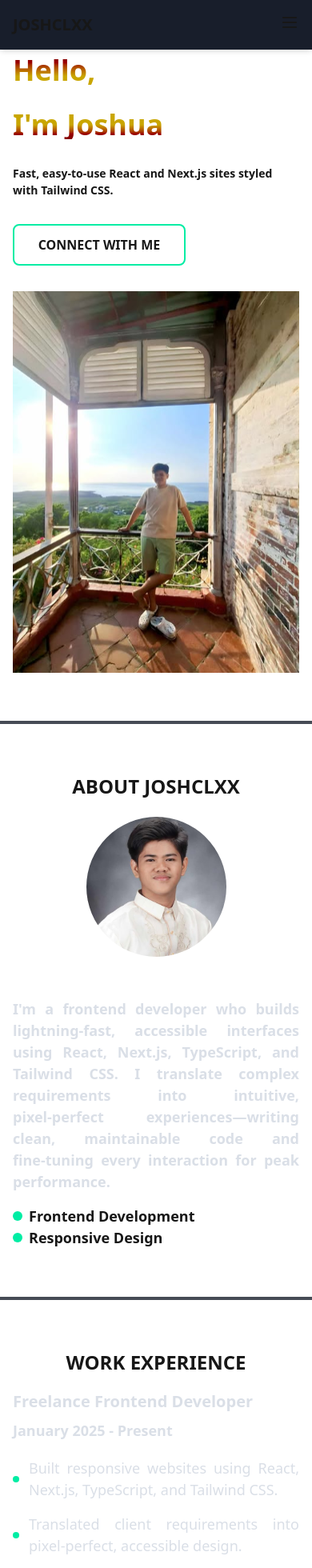
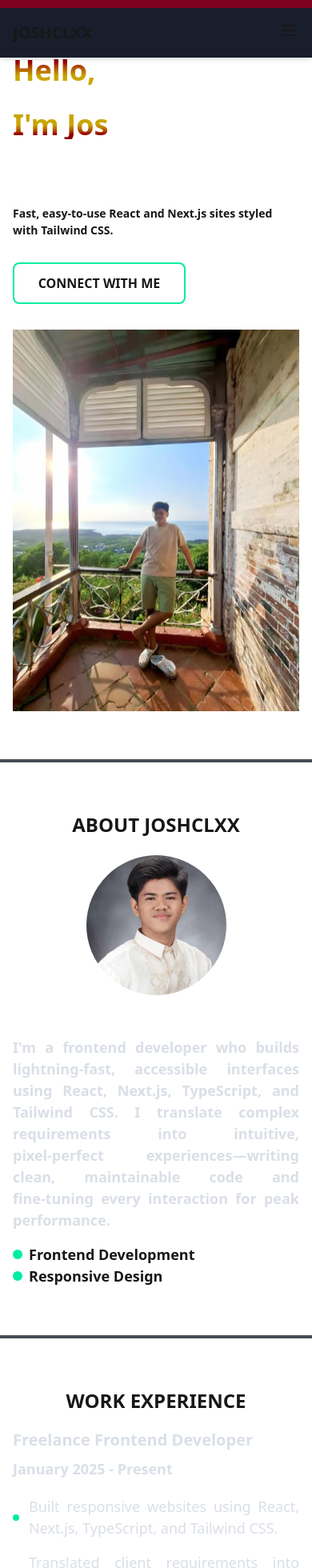
Before and after one commit to Joshclxx/Portfolio, a Next.js app: page / in a window 390 px wide. Shown: the top 1960 px of the page at 80% size. Built offline with nearby package versions, Linux system fonts and the light colour scheme.

Commit message:
Update Home Page and Hero COmponent

```diff
--- a/package.json
+++ b/package.json
@@ -11,9 +11,11 @@
   "dependencies": {
     "classnames": "^2.5.1",
     "emailjs-com": "^3.2.0",
+    "motion": "^12.9.2",
     "next": "15.3.1",
     "react": "^19.0.0",
-    "react-dom": "^19.0.0"
+    "react-dom": "^19.0.0",
+    "react-simple-typewriter": "^5.0.1"
   },
   "devDependencies": {
     "@eslint/eslintrc": "^3",
--- a/src/app/globals.css
+++ b/src/app/globals.css
@@ -30,6 +30,10 @@
     --background: var(--Primary);
     --foreground: var(--textPrimary);
   }
+}
+
+html {
+  scroll-behavior: smooth;
 }
 
 body {
--- a/src/app/layout.tsx
+++ b/src/app/layout.tsx
@@ -24,14 +24,12 @@ export const metadata: Metadata = {
 
 export default function RootLayout({
   children,
-}: Readonly<{
+}: {
   children: React.ReactNode;
-}>) {
+}) {
   return (
     <html lang="en">
-      <head>
-        <link rel="icon" href="/icon/portfolioLogo.svg" type="image/svg+xml" />
-      </head>
+      <head />
       <body
         className={`${geistSans.variable} ${geistMono.variable} antialiased`}
       >
--- a/src/app/page.tsx
+++ b/src/app/page.tsx
@@ -1,14 +1,36 @@
-// Page.tsx
+"use client";
+
 import React from "react";
 import Hero from "@/components/Hero";
 import About from "@/components/About";
 import Project from "@/components/Project";
 import Connect from "@/components/Connect";
 import Work from "@/components/Work";
+import { motion, useScroll, useSpring } from "framer-motion";
 
 export default function Home() {
+  const { scrollYProgress } = useScroll();
+  const scaleX = useSpring(scrollYProgress, {
+    stiffness: 100,
+    damping: 30,
+    restDelta: 0.001,
+  });
+
   return (
     <div className="flex flex-col items-center w-full">
+      <motion.div
+        id="scroll-indicator"
+        style={{
+          scaleX,
+          position: "fixed",
+          top: 0,
+          left: 0,
+          right: 0,
+          height: 10,
+          originX: 0,
+          backgroundColor: "#800020",
+        }}
+      />
       <section id="hero">
         <Hero />
       </section>
--- a/src/components/About.tsx
+++ b/src/components/About.tsx
@@ -1,26 +1,51 @@
+"use client";
+
 import React from "react";
 import SectionContainer from "./SectionContainer";
 import Image from "next/image";
+import { motion } from "framer-motion";
 
 const About = () => {
   return (
     <SectionContainer background="w-full max-w-[1440px] mx-auto mt-2 mb-2">
       <div className="px-4 md:px-8 lg:px-[120px] pb-0">
-        <div>
+        <motion.div
+          initial={{ opacity: 0, scale: 0.95 }}
+          whileInView={{ opacity: 1, scale: 1 }}
+          viewport={{ amount: 0.5 }}
+          transition={{
+            duration: 0.4,
+            scale: { type: "spring", bounce: 0.5 },
+          }}
+        >
           <p className="text-[24px] md:text-[12px] lg:text-[40px] font-semibold text-center">
             ABOUT JOSHCLXX
           </p>
-        </div>
+        </motion.div>
+
         <div className="grid grid-cols-1 md:grid-cols-[175px_auto] gap-[52px] mt-5">
-          <div className="flex flex-col items-center">
+          <motion.div
+            initial={{ opacity: 0, y: 50 }}
+            whileInView={{ opacity: 1, y: 0 }}
+            viewport={{ amount: 0.5 }}
+            transition={{ duration: 0.6, delay: 0.2 }}
+            className="flex flex-col items-center"
+          >
             <Image
               src="/image/jshclxx.svg"
               alt="Jshclxx"
               width={175}
               height={175}
             />
-          </div>
-          <div className="flex flex-col">
+          </motion.div>
+
+          <motion.div
+            initial={{ opacity: 0, y: 50 }}
+            whileInView={{ opacity: 1, y: 0 }}
+            viewport={{ amount: 0.5 }}
+            transition={{ duration: 0.6, delay: 0.4 }}
+            className="flex flex-col"
+          >
             <p className="font-semibold text-[18px] md:text-[9px] lg:text-[24px] text-textPrimary text-justify">
               I&apos;m a frontend developer who builds lightning‑fast,
               accessible interfaces using React, Next.js, TypeScript, and
@@ -28,19 +53,33 @@ const About = () => {
               pixel‑perfect experiences—writing clean, maintainable code and
               fine‑tuning every interaction for peak performance.
             </p>
-            <div className="flex items-center gap-2 mt-4">
+
+            <motion.div
+              initial={{ opacity: 0, x: -30 }}
+              whileInView={{ opacity: 1, x: 0 }}
+              viewport={{ amount: 0.5 }}
+              transition={{ duration: 0.5, delay: 0.6 }}
+              className="flex items-center gap-2 mt-4"
+            >
               <div className="h-[12px] w-[12px] rounded-full bg-link" />
               <p className="font-semibold text-[18px] md:text-[9px] lg:text-[24px]">
                 Frontend Development
               </p>
-            </div>
-            <div className="flex items-center gap-2">
+            </motion.div>
+
+            <motion.div
+              initial={{ opacity: 0, x: -30 }}
+              whileInView={{ opacity: 1, x: 0 }}
+              viewport={{ amount: 0.5 }}
+              transition={{ duration: 0.5, delay: 0.75 }}
+              className="flex items-center gap-2"
+            >
               <div className="h-[12px] w-[12px] rounded-full bg-link" />
               <p className="font-semibold text-[18px] md:text-[9px] lg:text-[24px]">
                 Responsive Design
               </p>
-            </div>
-          </div>
+            </motion.div>
+          </motion.div>
         </div>
       </div>
     </SectionContainer>
--- a/src/components/Connect.tsx
+++ b/src/components/Connect.tsx
@@ -3,13 +3,13 @@
 import React, { useRef } from "react";
 import emailjs from "emailjs-com";
 import SectionContainer from "./SectionContainer";
+import { motion } from "framer-motion";
 
 const Connect = () => {
   const form = useRef<HTMLFormElement>(null);
 
   const sendEmail = (e: React.FormEvent<HTMLFormElement>) => {
     e.preventDefault();
-
     if (!form.current) return;
 
     emailjs
@@ -32,22 +32,52 @@ const Connect = () => {
       );
   };
 
+  const containerVariants = {
+    hidden: { opacity: 0 },
+    show: {
+      opacity: 1,
+      transition: {
+        staggerChildren: 0.15,
+      },
+    },
+  };
+
+  const itemVariants = {
+    hidden: { opacity: 0, y: 30 },
+    show: {
+      opacity: 1,
+      y: 0,
+      transition: {
+        type: "spring",
+        stiffness: 70,
+        damping: 14,
+      },
+    },
+  };
+
   return (
     <SectionContainer background="w-full max-w-[1440px] mx-auto mt-2 mb-2">
       <div className="px-4 md:px-8 lg:px-[120px] pb-0">
-        <div>
-          <div className="bg-secondary w-full h-auto rounded-lg px-4">
+        <motion.div
+          initial="hidden"
+          whileInView="show"
+          viewport={{ once: true, amount: 0.2 }}
+          variants={containerVariants}
+          className="bg-secondary w-full h-auto rounded-lg px-4 py-6"
+        >
+          {/* Title */}
+          <motion.div variants={itemVariants}>
             <div className="text-center text-textPrimary text-[32px] font-semibold mb-5">
               CONNECT WITH ME
             </div>
+          </motion.div>
 
-            {/* FORM */}
-            <form
-              ref={form}
-              onSubmit={sendEmail}
-              className="flex flex-col gap-4"
+          {/* Form */}
+          <form ref={form} onSubmit={sendEmail} className="flex flex-col gap-4">
+            <motion.div
+              variants={itemVariants}
+              className="flex flex-col md:flex-row gap-4"
             >
-              <div className="flex flex-col md:flex-row gap-4">
               <input
                 type="text"
                 name="name"
@@ -62,19 +92,22 @@ const Connect = () => {
                 required
                 className="w-full h-[40px] bg-tertiary rounded-xl px-2"
               />
-              </div>
+            </motion.div>
 
-              <div className="flex flex-col">
+            <motion.div variants={itemVariants}>
               <textarea
                 name="message"
                 placeholder="Type your message here..."
                 required
                 className="w-full h-[160px] bg-tertiary rounded-xl px-2 py-2 resize-none"
               />
-              </div>
+            </motion.div>
 
-              {/* BUTTON */}
-              <div className="flex items-center justify-center mb-5">
+            {/* Button */}
+            <motion.div
+              variants={itemVariants}
+              className="flex items-center justify-center mb-5"
+            >
               <button
                 type="submit"
                 className="w-[200px] h-[40px] bg-link flex items-center justify-center rounded-lg hover:bg-hover/75 transition-transform transform hover:scale-105 cursor-pointer"
@@ -83,10 +116,9 @@ const Connect = () => {
                   SEND MESSAGE
                 </p>
               </button>
-              </div>
+            </motion.div>
           </form>
-          </div>
-        </div>
+        </motion.div>
       </div>
     </SectionContainer>
   );
--- a/src/components/Hero.tsx
+++ b/src/components/Hero.tsx
@@ -1,6 +1,10 @@
+"use client";
+
 import React from "react";
 import SectionContainer from "./SectionContainer";
 import Image from "next/image";
+import { motion } from "framer-motion";
+import { Typewriter } from "react-simple-typewriter";
 
 const Hero = () => {
   return (
@@ -8,21 +12,79 @@ const Hero = () => {
       <div className="px-4 md:px-8 lg:px-[120px] pb-0">
         <div className="grid grid-cols-1 md:grid-cols-2 gap-8 md:gap-[100px] items-center">
           <div className="flex flex-col items-start justify-center text-left gap-8">
-            <p className="font-bold text-[36px] md:text-[48px] lg:text-[64px] leading-none hero">
-              Hello,
-            </p>
-            <p className="font-bold text-[36px] md:text-[48px] lg:text-[64px] leading-none hero-2">
-              I&apos;m Joshua
-            </p>
-            <p className="font-semibold text-[14px] text-left">
+            {/* ANIMATION */}
+            <motion.div
+              initial={{ opacity: 0, scale: 0.95 }}
+              whileInView={{ opacity: 1, scale: 1 }}
+              viewport={{ amount: 0.5 }}
+              transition={{
+                duration: 0.4,
+                scale: { type: "spring", bounce: 0.5 },
+              }}
+            >
+              <p className="font-bold text-[36px] md:text-[48px] lg:text-[64px] leading-none hero">
+                Hello,
+              </p>
+            </motion.div>
+
+            {/* TYPEWRITER ANIMATION */}
+            <motion.p
+              initial={{ opacity: 0 }}
+              whileInView={{ opacity: 1 }}
+              viewport={{ amount: 0.5 }}
+              transition={{ duration: 0.6, delay: 0.2 }}
+              className="font-bold text-[36px] md:text-[48px] lg:text-[64px] leading-none hero-2"
+            >
+              I&apos;m{" "}
+              <span className="inline-block">
+                <Typewriter
+                  words={["Joshua"]}
+                  loop={false}
+                  cursor
+                  cursorStyle="_"
+                  typeSpeed={100}
+                  deleteSpeed={50}
+                  delaySpeed={1000}
+                />
+              </span>
+            </motion.p>
+
+            <motion.p
+              initial={{ opacity: 0, y: 50 }}
+              whileInView={{ opacity: 1, y1: 0 }}
+              viewport={{ amount: 0.5 }}
+              transition={{ duration: 0.6, delay: 0.4 }}
+              className="font-semibold text-[14px] text-left"
+            >
               Fast, easy-to-use React and Next.js sites styled with Tailwind
               CSS.
-            </p>
-            <div className="w-full max-w-[216px] h-[52px] border-2 border-link bg-transparent rounded-lg flex items-center justify-center hover:bg-hover/45">
-              <p className="text-center font-semibold">CONNECT WITH ME</p>
-            </div>
+            </motion.p>
+
+            {/* BUTTON */}
+            <motion.div
+              initial={{ opacity: 0, scale: 0.9 }}
+              whileInView={{ opacity: 1, scale: 1 }}
+              viewport={{ amount: 0.5 }}
+              transition={{ duration: 0.6, delay: 0.6 }}
+              className="w-full max-w-[216px] h-[52px] border-2 border-link bg-transparent rounded-lg flex items-center justify-center hover:bg-hover/45 mt-12"
+            >
+              <a
+                href="#connect"
+                className="text-center font-semibold w-full h-full flex items-center justify-center"
+              >
+                CONNECT WITH ME
+              </a>
+            </motion.div>
           </div>
-          <div className="flex justify-center md:justify-end">
+
+          {/* Hero Image */}
+          <motion.div
+            initial={{ opacity: 0, x: 100 }}
+            whileInView={{ opacity: 1, x: 0 }}
+            viewport={{ amount: 0.5 }}
+            transition={{ duration: 0.8 }}
+            className="flex justify-center md:justify-end"
+          >
             <Image
               src="/image/hero-img.svg"
               alt="Hero"
@@ -30,7 +92,7 @@ const Hero = () => {
               height={500}
               className="object-contain w-full max-w-[400px] lg:max-w-[641px]"
             />
-          </div>
+          </motion.div>
         </div>
       </div>
     </SectionContainer>
--- a/src/components/Navbar.tsx
+++ b/src/components/Navbar.tsx
@@ -1,4 +1,3 @@
-// Navbar.tsx
 "use client";
 
 import { useState } from "react";
@@ -21,7 +20,7 @@ const Navbar = () => {
   };
 
   return (
-    <nav className="w-full bg-tertiary shadow-md sticky top-0 z-50">
+    <nav className="w-full bg-tertiary shadow-md sticky top-2.5 z-50">
       <div className="px-4 md:px-8 lg:px-[120px]">
         <div className="flex justify-between items-center py-4">
           <div className="font-bold text-xl">JOSHCLXX</div>
--- a/src/components/Project.tsx
+++ b/src/components/Project.tsx
@@ -1,6 +1,9 @@
+"use client";
+
 import React from "react";
 import SectionContainer from "./SectionContainer";
 import Image from "next/image";
+import { motion } from "framer-motion";
 
 const poweredBy = [
   { src: "/image/react.svg", alt: "React", label: "React" },
@@ -15,7 +18,13 @@ const Project = () => {
       <div className="px-4 md:px-8 lg:px-[120px] pb-0">
         <div className="flex flex-col lg:flex-row items-center justify-center gap-12">
           {/* LEFT - POS SYSTEM */}
-          <div className="bg-secondary w-[341px] flex flex-col items-center p-4 rounded-md">
+          <motion.div
+            initial={{ opacity: 0, x: -30 }}
+            whileInView={{ opacity: 1, x: 0 }}
+            viewport={{ amount: 0.5 }}
+            transition={{ duration: 0.5, delay: 0.75 }}
+            className="bg-secondary w-[341px] flex flex-col items-center p-4 rounded-md"
+          >
             <Image
               src="/image/pos-system.svg"
               alt="POS SYSTEM"
@@ -44,7 +53,7 @@ const Project = () => {
                 <em>GitHub Repository</em>
               </a>
             </div>
-          </div>
+          </motion.div>
 
           <div className="flex flex-col gap-4">
             <p className="text-[24px] md:text-[12px] lg:text-[40px] font-semibold text-center">
@@ -52,9 +61,16 @@ const Project = () => {
             </p>
             <div className="grid grid-cols-2 md:grid-cols-4 gap-6">
               {poweredBy.map((logo, index) => (
-                <div
+                <motion.div
                   key={index}
-                  className="container bg-secondary rounded-xl shadow-md shadow-textPrimary/70  flex flex-col items-center p-4 w-[156px] h-[156px] transition-transform transform hover:scale-110 hover:shadow-link/65 hover:bg-hover/45"
+                  initial={{ opacity: 0, x: 30 }}
+                  whileInView={{ opacity: 1, x: 0 }}
+                  viewport={{ amount: 0.5 }}
+                  transition={{
+                    duration: 0.5,
+                    delay: 0.5 * index, // ← staggered delay
+                  }}
+                  className="container bg-secondary rounded-xl shadow-md shadow-textPrimary/70 flex flex-col items-center p-4 w-[156px] h-[156px] transition-transform transform hover:scale-110 hover:shadow-link/65 hover:bg-hover/45"
                 >
                   <Image
                     src={logo.src}
@@ -66,7 +82,7 @@ const Project = () => {
                   <p className="text-textPrimary text-[20px] font-semibold mt-2 text-center">
                     {logo.label}
                   </p>
-                </div>
+                </motion.div>
               ))}
             </div>
           </div>
--- a/src/components/Work.tsx
+++ b/src/components/Work.tsx
@@ -1,39 +1,80 @@
+"use client";
+
 import React from "react";
 import SectionContainer from "./SectionContainer";
+import { motion } from "framer-motion";
 
 const Work = () => {
   return (
     <SectionContainer background="w-full max-w-[1440px] mx-auto mt-2 mb-2">
       <div className="px-4 md:px-8 lg:px-[120px] pb-0">
         {/* TITLE */}
+        <motion.div
+          initial={{ opacity: 0, scale: 0.95 }}
+          whileInView={{ opacity: 1, scale: 1 }}
+          viewport={{ amount: 0.5 }}
+          transition={{
+            duration: 0.4,
+            scale: { type: "spring", bounce: 0.5 },
+          }}
+        >
           <div className="text-[24px] md:text-[12px] lg:text-[40px] font-semibold text-center">
             WORK EXPERIENCE
           </div>
+        </motion.div>
 
         {/* CONTENT */}
         <div className="flex flex-col mt-4">
+          <motion.div
+            initial={{ opacity: 0, x: 50 }}
+            whileInView={{ opacity: 1, x: 0 }}
+            viewport={{ amount: 0.5 }}
+            transition={{ duration: 0.6, delay: 0.4 }}
+          >
             <p className="text-[20px] md:text-[11px] lg:text-[28px] font-semibold text-textPrimary">
               Freelance Frontend Developer
             </p>
+          </motion.div>
+
+          <motion.div
+            initial={{ opacity: 0, x: 50 }}
+            whileInView={{ opacity: 1, x: 0 }}
+            viewport={{ amount: 0.5 }}
+            transition={{ duration: 0.6, delay: 0.6 }}
+          >
             <p className="text-[18px] md:text-[9px] lg:text-[24px] text-textPrimary font-semibold mt-2">
               January 2025 - Present
             </p>
+          </motion.div>
 
           <div className="mt-5 flex flex-col gap-4">
-            <div className="flex items-center gap-3">
+            <motion.div
+              initial={{ opacity: 0, x: -30 }}
+              whileInView={{ opacity: 1, x: 0 }}
+              viewport={{ amount: 0.5 }}
+              transition={{ duration: 0.5, delay: 0.75 }}
+              className="flex items-center gap-3"
+            >
               <div className="bg-link w-2 h-2 rounded-full shrink-0" />
               <p className="text-[18px] md:text-[9px] lg:text-[24px] text-textPrimary text-justify">
                 Built responsive websites using React, Next.js, TypeScript, and
                 Tailwind CSS.
               </p>
-            </div>
-            <div className="flex items-center gap-3">
+            </motion.div>
+
+            <motion.div
+              initial={{ opacity: 0, x: -30 }}
+              whileInView={{ opacity: 1, x: 0 }}
+              viewport={{ amount: 0.5 }}
+              transition={{ duration: 0.5, delay: 0.95 }}
+              className="flex items-center gap-3"
+            >
               <div className="bg-link w-2 h-2 rounded-full shrink-0" />
               <p className="text-[18px] md:text-[9px] lg:text-[24px] text-textPrimary text-justify">
                 Translated client requirements into pixel-perfect, accessible
                 design.
               </p>
-            </div>
+            </motion.div>
           </div>
         </div>
       </div>
```
Also changed, not shown: 1 other file (tests, documents, lock files or other folders). Lines whose indentation alone changed are shown as unchanged.
